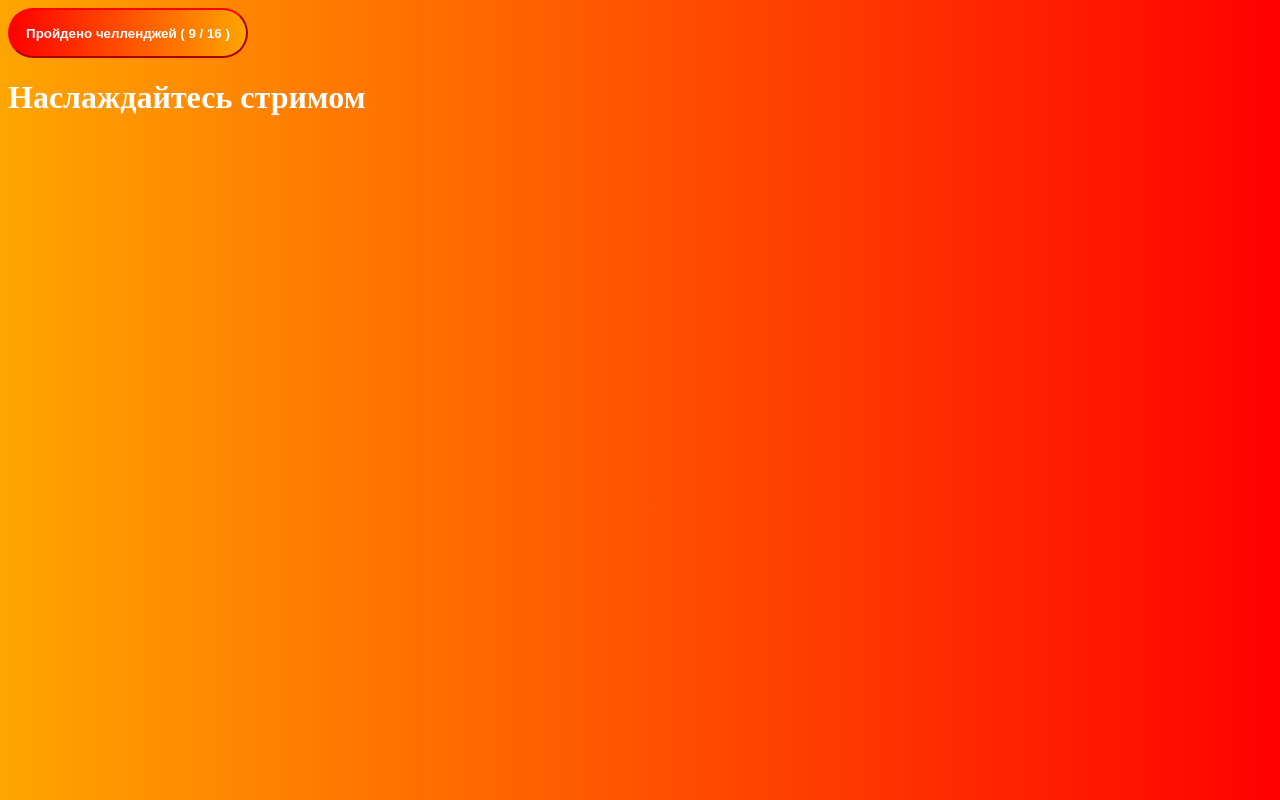
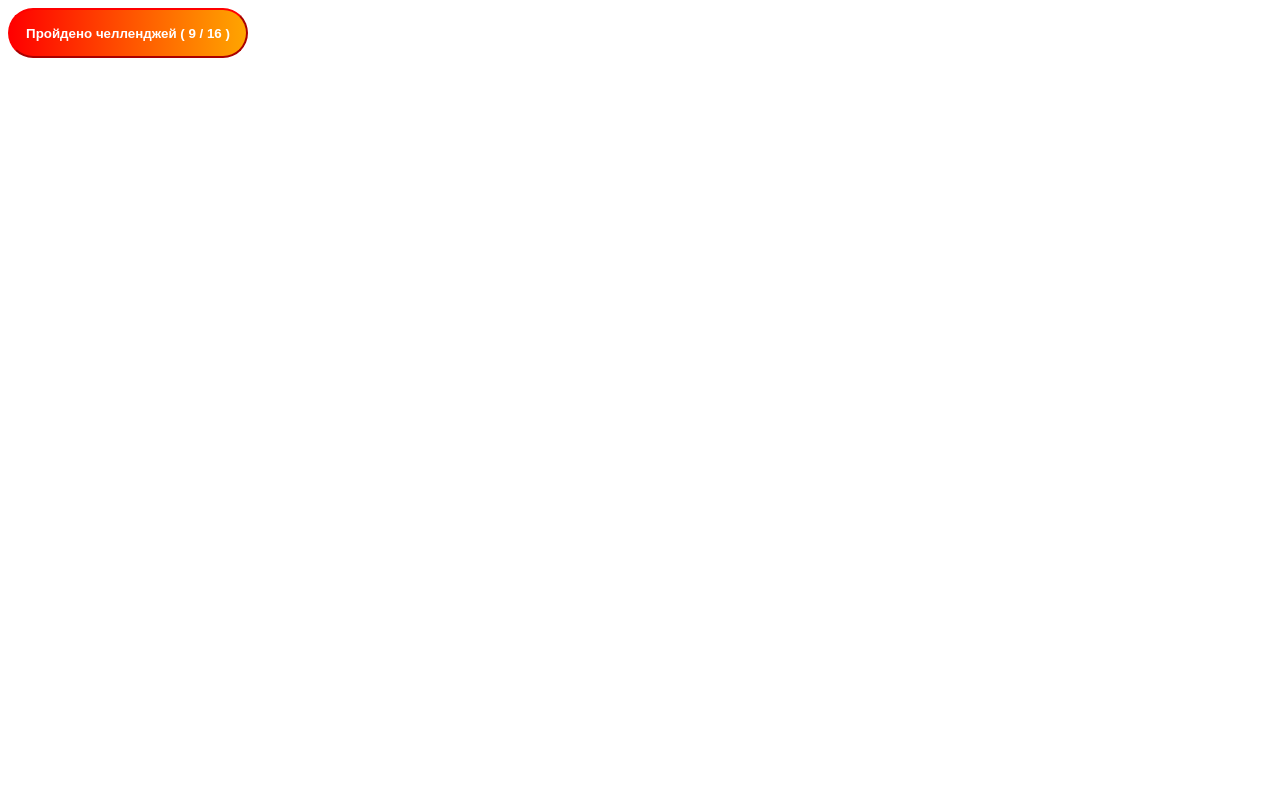
Before and after one commit to Serga05/SD, a plain HTML site: page index.html in a window 1280 px wide. Drawn offline with Linux system fonts and the light colour scheme.

Commit message:
Update index.css

```diff
--- a/index.css
+++ b/index.css
@@ -2,7 +2,7 @@
     	color: white;
     }
     body#bodyGround.save {
-    	background: linear-gradient(90deg, orange, red)
+    	background: linear-gradient(90deg, #ffa50000, #ff000000);
     }
     .buttonOne#onebtn {
     	background: linear-gradient(90deg, red, orange);
```
